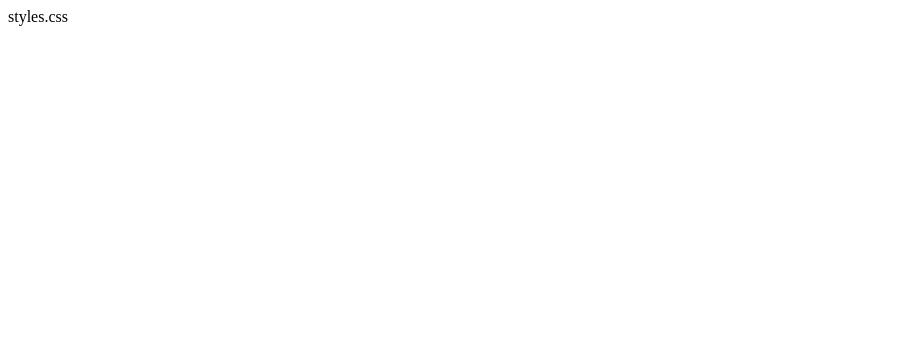
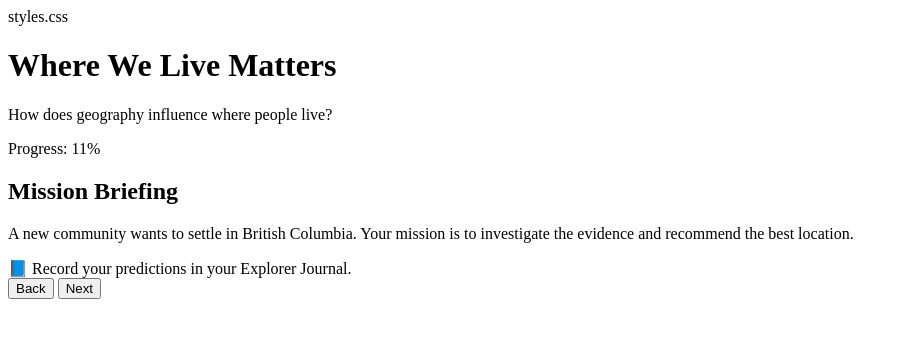
Before and after one commit to Finneghan70/social-studies-explorer, a plain HTML site: page index.html in a window 1280 px wide. Shown: the whole page, without its empty margins (0-908 px from the left). Drawn offline with Linux system fonts and the light colour scheme.

Commit message:
Update index.html

```diff
--- a/index.html
+++ b/index.html
@@ -2,14 +2,47 @@
 <html lang="en">
 <head>
     <meta charset="UTF-8">
-    <meta
-        name="viewport"
-        content="width=device-width, initial-scale=1.0"
-    >
-
+    <meta name="viewport" content="width=device-width, initial-scale=1.0">
     <title>BC Social Studies Explorer</title>
 
     styles.css
 </head>
 
 <body>
+
+    <div class="container">
+
+        <header>
+            <h1 id="unit-title">Where We Live Matters</h1>
+
+            <p id="essential-question">
+                How does geography influence where people live?
+            </p>
+
+            <div class="progress-bar">
+                <div id="progress-fill"></div>
+            </div>
+
+            <p id="progress-text">
+                Progress: 0%
+            </p>
+        </header>
+
+        <main id="content"></main>
+
+        <div class="nav-buttons">
+            <button id="back-btn">
+                Back
+            </button>
+
+            <button id="next-btn">
+                Next
+            </button>
+        </div>
+
+    </div>
+
+    <script src="script.js"></script>
+
+</body>
+</html>
```
